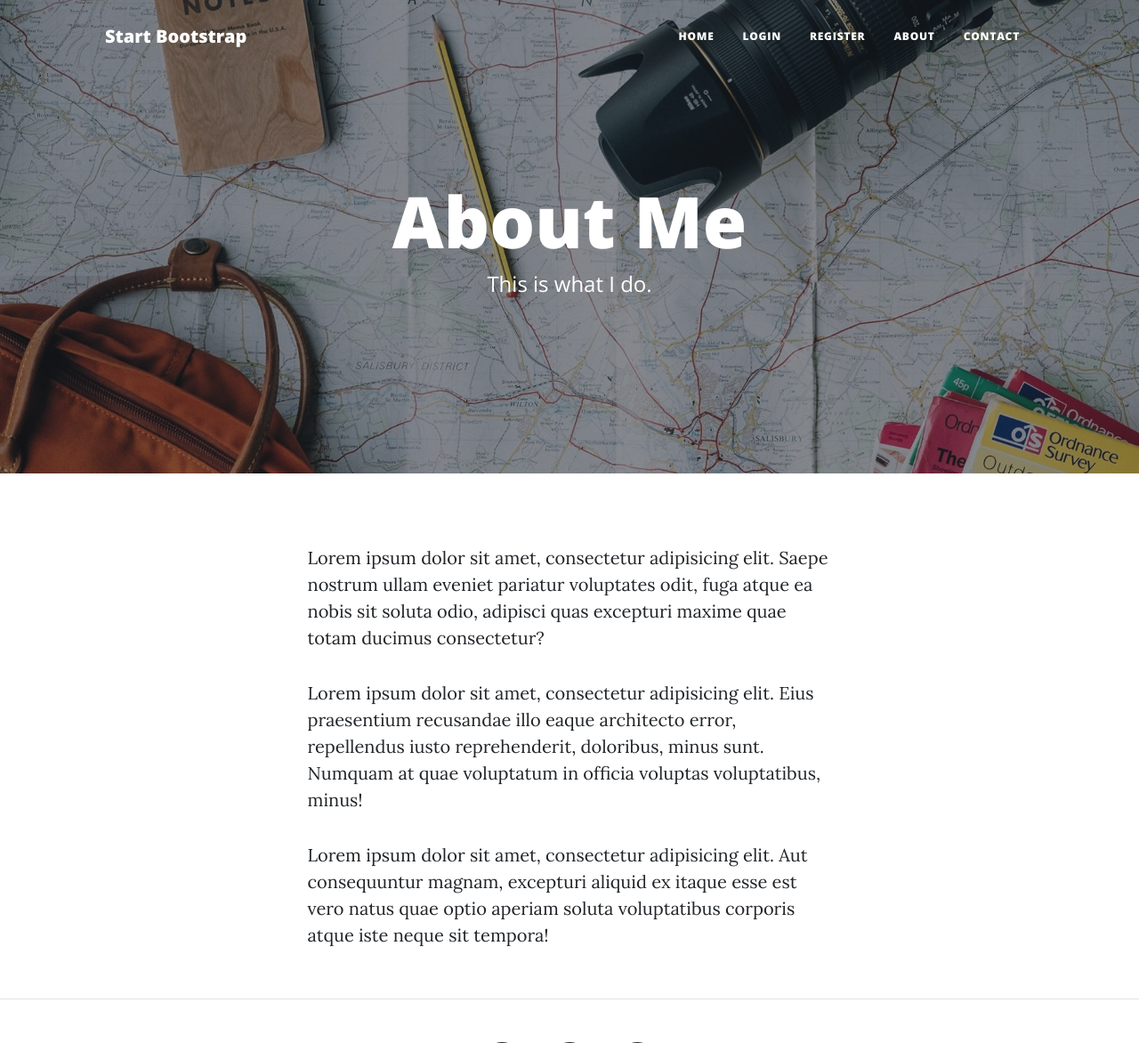
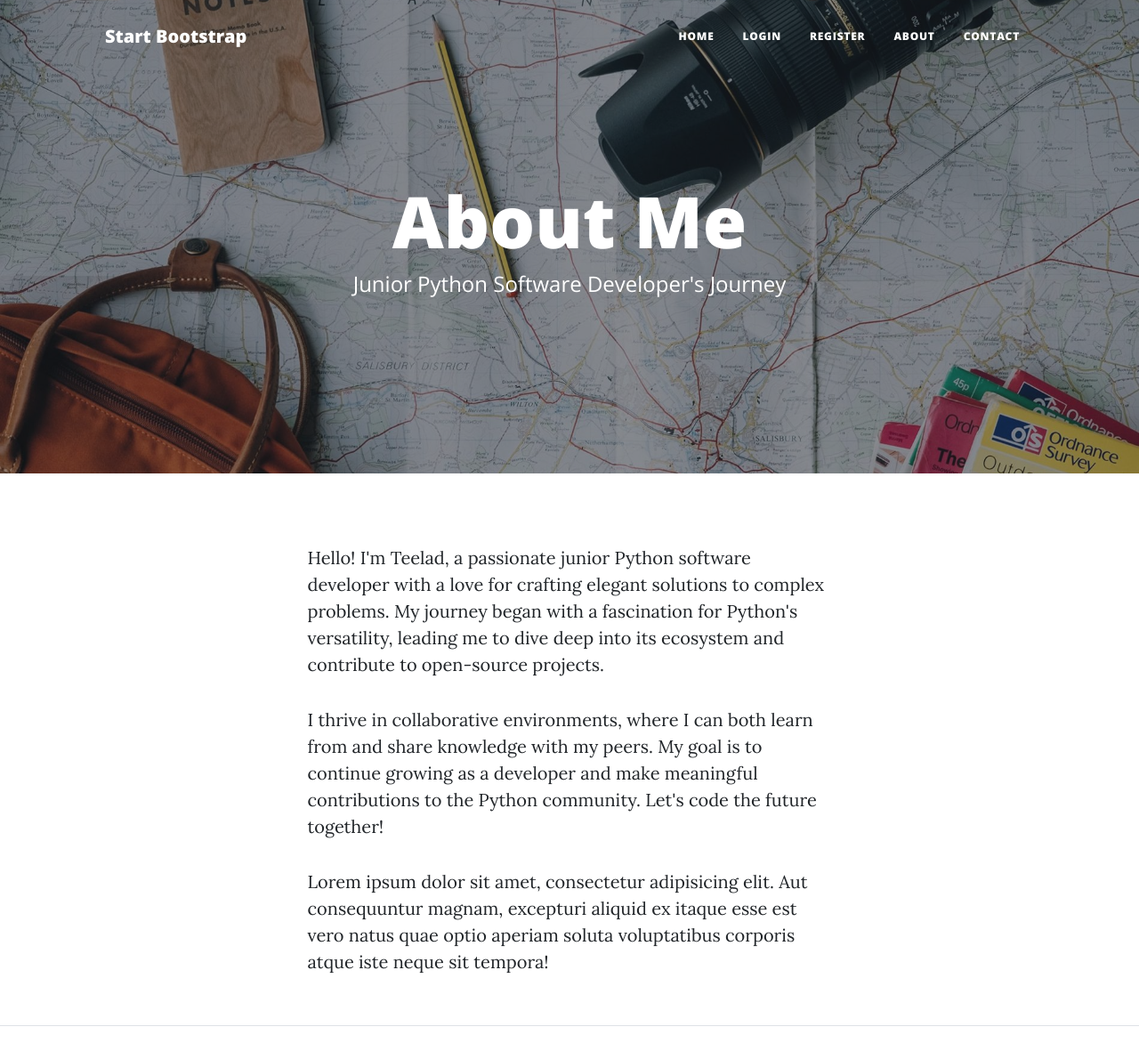
Before and after one commit to purecoderz/blogger_web, a Flask app: page /about in a window 1280 px wide. Shown: the top 1172 px of the page at 89% size. Run offline with Flask 3, Linux system fonts and the light colour scheme; some libraries are stand-ins or nearby versions.

Commit message:
Add files via upload

```diff
--- a/templates/about.html
+++ b/templates/about.html
@@ -10,7 +10,7 @@
       <div class="col-md-10 col-lg-8 col-xl-7">
         <div class="page-heading">
           <h1>About Me</h1>
-          <span class="subheading">This is what I do.</span>
+          <span class="subheading">Junior Python Software Developer's Journey</span>
         </div>
       </div>
     </div>
@@ -22,16 +22,15 @@
     <div class="row gx-4 gx-lg-5 justify-content-center">
       <div class="col-md-10 col-lg-8 col-xl-7">
         <p>
-          Lorem ipsum dolor sit amet, consectetur adipisicing elit. Saepe
-          nostrum ullam eveniet pariatur voluptates odit, fuga atque ea nobis
-          sit soluta odio, adipisci quas excepturi maxime quae totam ducimus
-          consectetur?
+          Hello! I'm Teelad, a passionate junior Python software developer with a love for crafting
+          elegant solutions to complex problems. My journey began with a fascination for Python's
+          versatility, leading me to dive deep into its ecosystem and contribute to open-source projects.
+
         </p>
         <p>
-          Lorem ipsum dolor sit amet, consectetur adipisicing elit. Eius
-          praesentium recusandae illo eaque architecto error, repellendus iusto
-          reprehenderit, doloribus, minus sunt. Numquam at quae voluptatum in
-          officia voluptas voluptatibus, minus!
+          I thrive in collaborative environments, where I can both learn from and
+          share knowledge with my peers. My goal is to continue growing as a developer
+          and make meaningful contributions to the Python community. Let's code the future together!
         </p>
         <p>
           Lorem ipsum dolor sit amet, consectetur adipisicing elit. Aut
```
Also changed, not shown: templates/404.html (+19 -3 lines).
